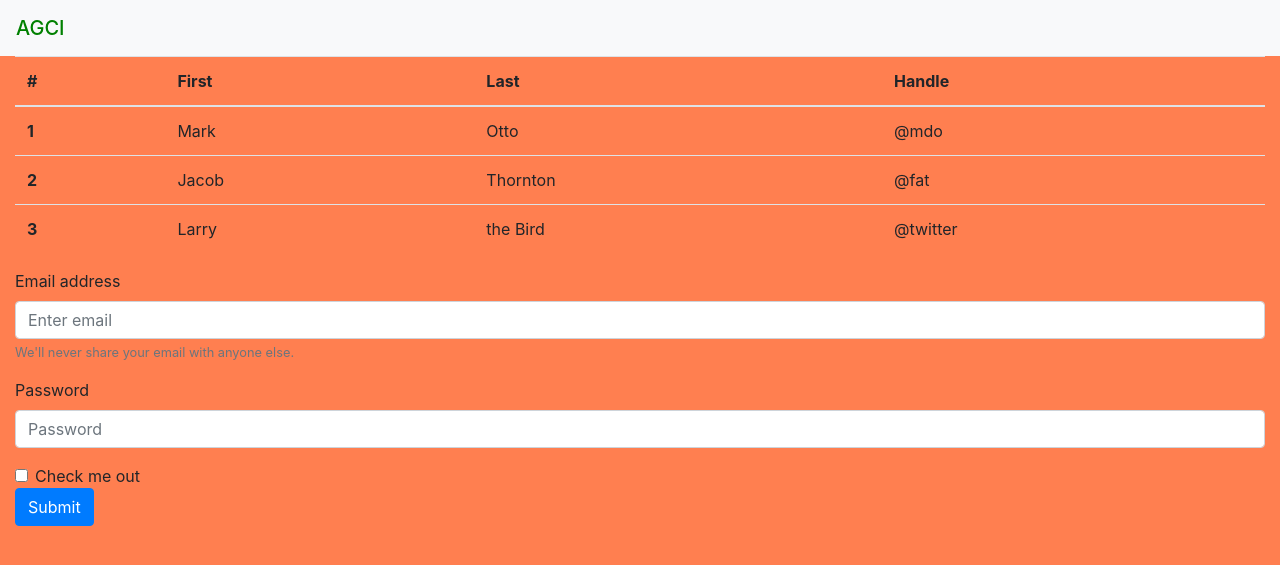
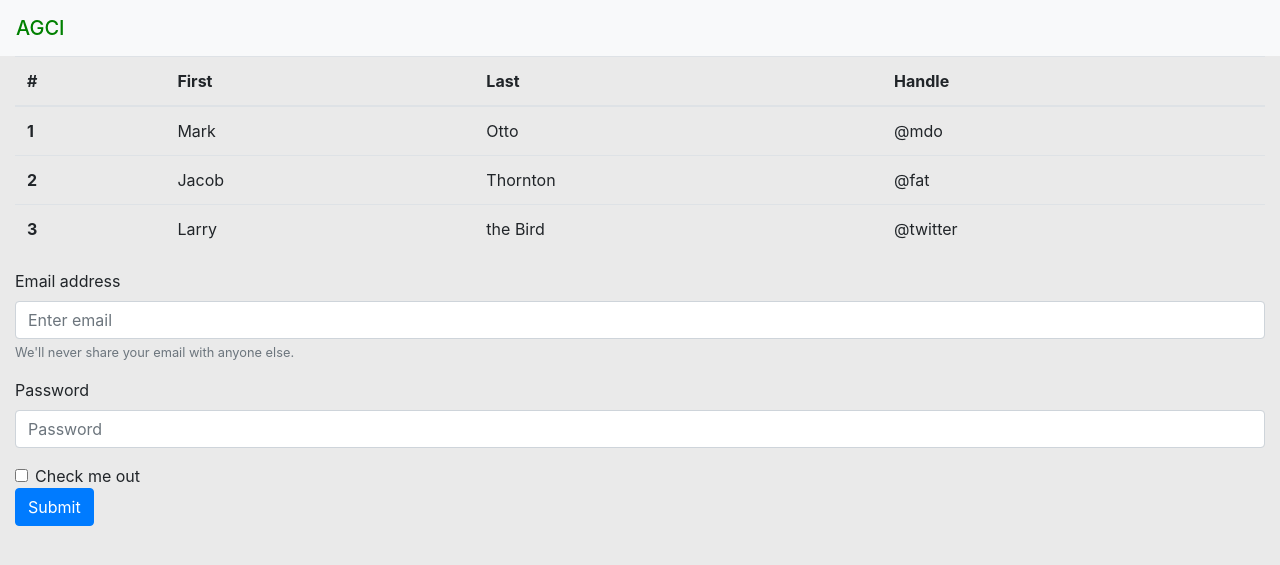
Before and after one commit to emeraldaly/agcidemo, a PHP site: page / in a window 1280 px wide. Shown: the top 565 px of the page. Run offline with PHP 8.4, Linux system fonts and the light colour scheme; some libraries are stand-ins or nearby versions.

Commit message:
change color

```diff
--- a/css/AGCIstyle.css
+++ b/css/AGCIstyle.css
@@ -1,4 +1,4 @@
-body {background-color: coral;}
+body {background-color: #eaeaea;}
 
 /* unvisited link */
 a:link {
```
